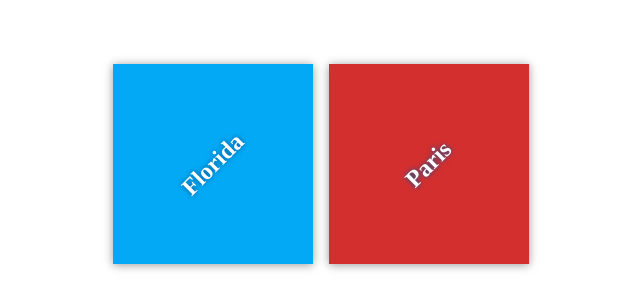
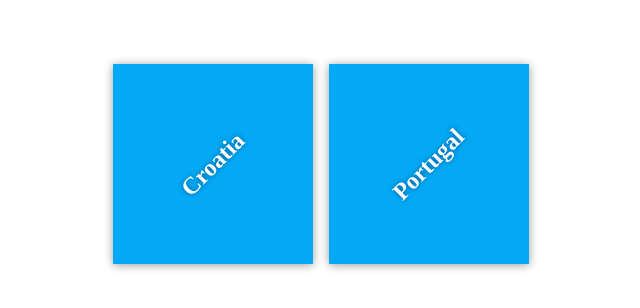
Before and after one commit to brontehickman/my-travel-plans, a plain HTML site: page index.html in a window 1280 px wide. Shown: the part 236-544 px from the top of the page, without its empty margins (319-959 px from the left). Drawn offline with Linux system fonts and the light colour scheme; files that its build step writes are made by us from their sources.

Commit message:
Edit travel destinations

```diff
--- a/index.html
+++ b/index.html
@@ -10,12 +10,12 @@
 
     <div class="container">
         <div class="destination-container">
-            <div class="destination" id="florida">
-                <h2>Florida</h2>
+            <div class="destination" id="croatia">
+                <h2>Croatia</h2>
             </div>
 
-            <div class="destination" id="paris">
-                <h2>Paris</h2>
+            <div class="destination" id="portugal">
+                <h2>Portugal</h2>
             </div>
         </div>
     </div>
```
